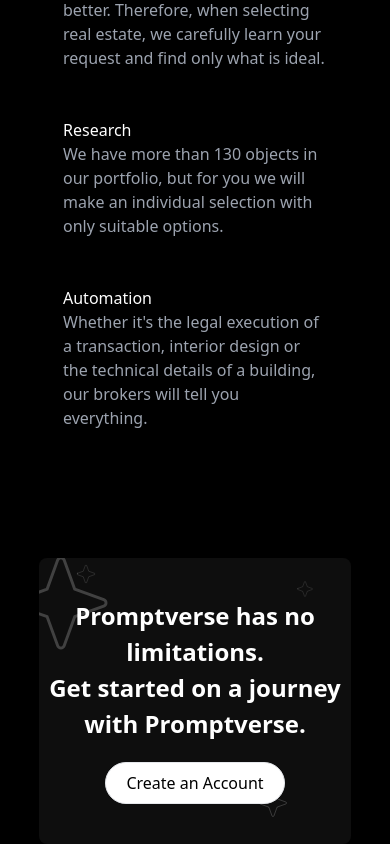
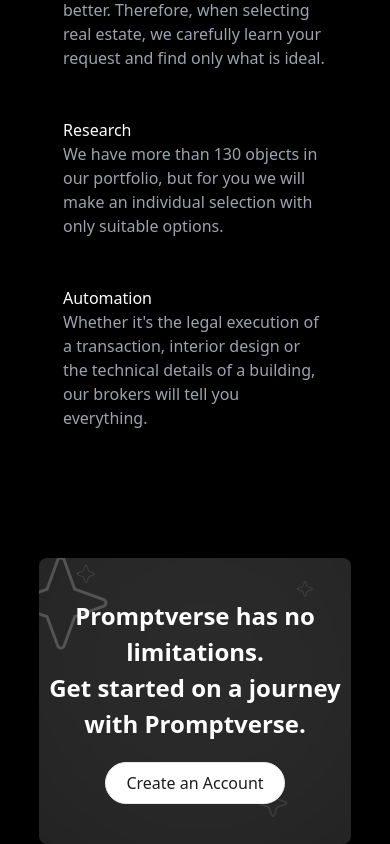
Before and after one commit to prince-2003/PromptverseAI, a React (Create React App) app: page / in a window 390 px wide. Shown: the part 4328-5172 px from the top of the page. Built offline with nearby package versions, Linux system fonts and the light colour scheme.

Commit message:
animation added

```diff
--- a/src/feaures.jsx
+++ b/src/feaures.jsx
@@ -1,4 +1,4 @@
-import React from "react";
+import {React, useState, useEffect} from "react";
 import styled from "styled-components";
 import Text from "./components/gridtxt";
 import ButtonSecondary from "./components/button2.jsx";
@@ -36,7 +36,18 @@
   { top: "0%", left: "10%", scale: ".6" },
 ];
 
+
+
 function Features() {
+  const [height, setHeight] = useState(0);
+
+  useEffect(() => {
+    const cardElement = document.querySelector('.cards');
+    if (cardElement) {
+      setHeight(cardElement.offsetHeight / 3);
+
+    }
+  }, []);
   return (
     <>
       <div className="flex flex-col my-20 w-[80vw]  justify-center mx-auto">
@@ -57,12 +68,21 @@
       </div>
 
       <div className="mt-10 w-full flex justify-center">
-  <div className="flex flex-col gap-5 py-10 md:py-20 text-white w-[80%] bg-[#0E0E0E] items-center relative overflow-hidden rounded-lg">
+  <div className="card flex flex-col gap-5 py-10 md:py-20 text-white w-[80%] bg-[#0E0E0E] items-center relative overflow-hidden rounded-lg">
     <p className="text-[1.5rem] md:text-[2rem] font-[600] text-center md:text-start">
       Promptverse has no limitations. <br />
       Get started on a journey with Promptverse. <br />
     </p>
     <ButtonSecondary innerHtml="Create an Account" />
+
+    <div
+  className={` bg-white blur-[300px] absolute animate-[moveDot_10s_linear_infinite]`}
+  style={{ height: `${height}px`,
+  width: `${height}px`,
+  borderRadius: "50%",}}
+></div>
+
+
     {itemPositions.map((position, index) => (
       <img
         src="/Assests/star.svg"
@@ -77,6 +97,7 @@
     ))}
   </div>
 </div>
+
 
     </>
   );
--- a/src/index.css
+++ b/src/index.css
@@ -18,3 +18,25 @@
   .animate-scroll-x {
     animation: scroll-x 10s linear infinite;
   }
+
+  @keyframes moveDot {
+    0%, 100% {
+      top: 0;
+      left: 0;
+    }
+    25% {
+      top: 0;
+      left: 100%;
+      transform: translateX(-100%);
+    }
+    50% {
+      top: 100%;
+      left: 100%;
+      transform: translate(-100%, -100%);
+    }
+    75% {
+      top: 100%;
+      left: 0;
+      transform: translateY(-100%);
+    }
+  }
```
